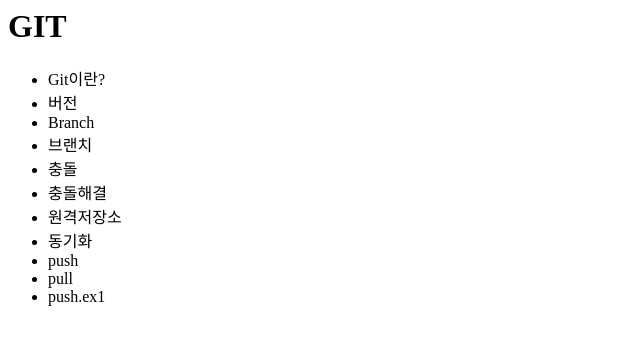
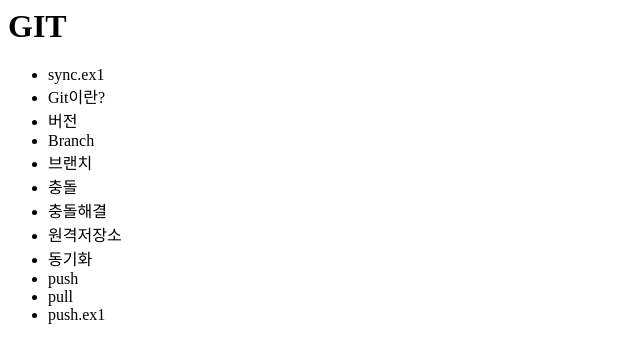
Before and after one commit to snivy92/snivy92_ex1, a plain HTML site: page index.html in a window 1280 px wide. Shown: the whole page, without its empty margins (0-640 px from the left). Drawn offline with Linux system fonts and the light colour scheme.

Commit message:
add sync.ex1

```diff
--- a/index.html
+++ b/index.html
@@ -8,6 +8,7 @@
 			<h1>GIT</h1>
 		</header>
 		<ul>
+			<li>sync.ex1</li>
 			<li>Git이란?</li>
 			<li>버전</li>
 			<li>Branch</li>
```
